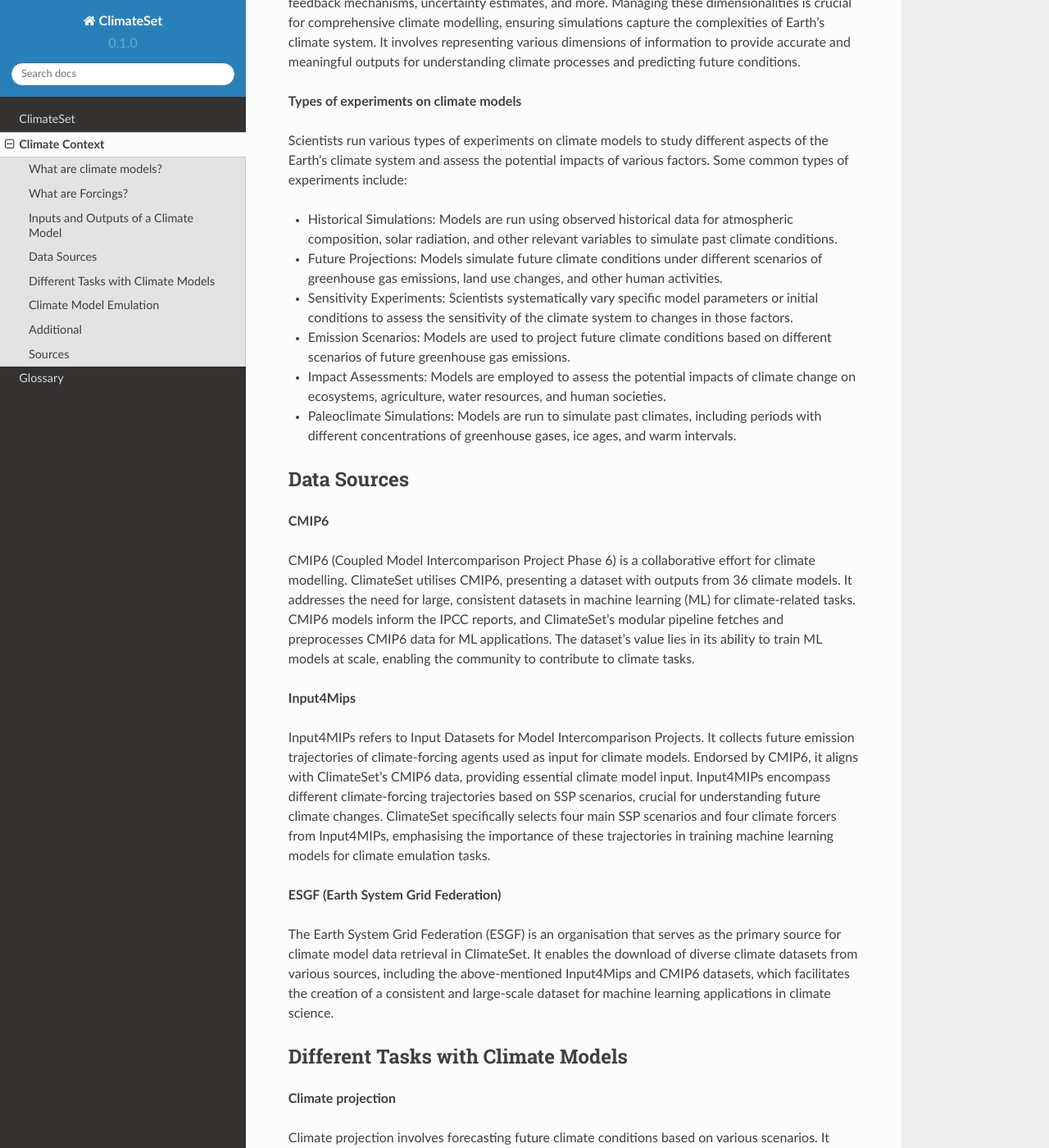
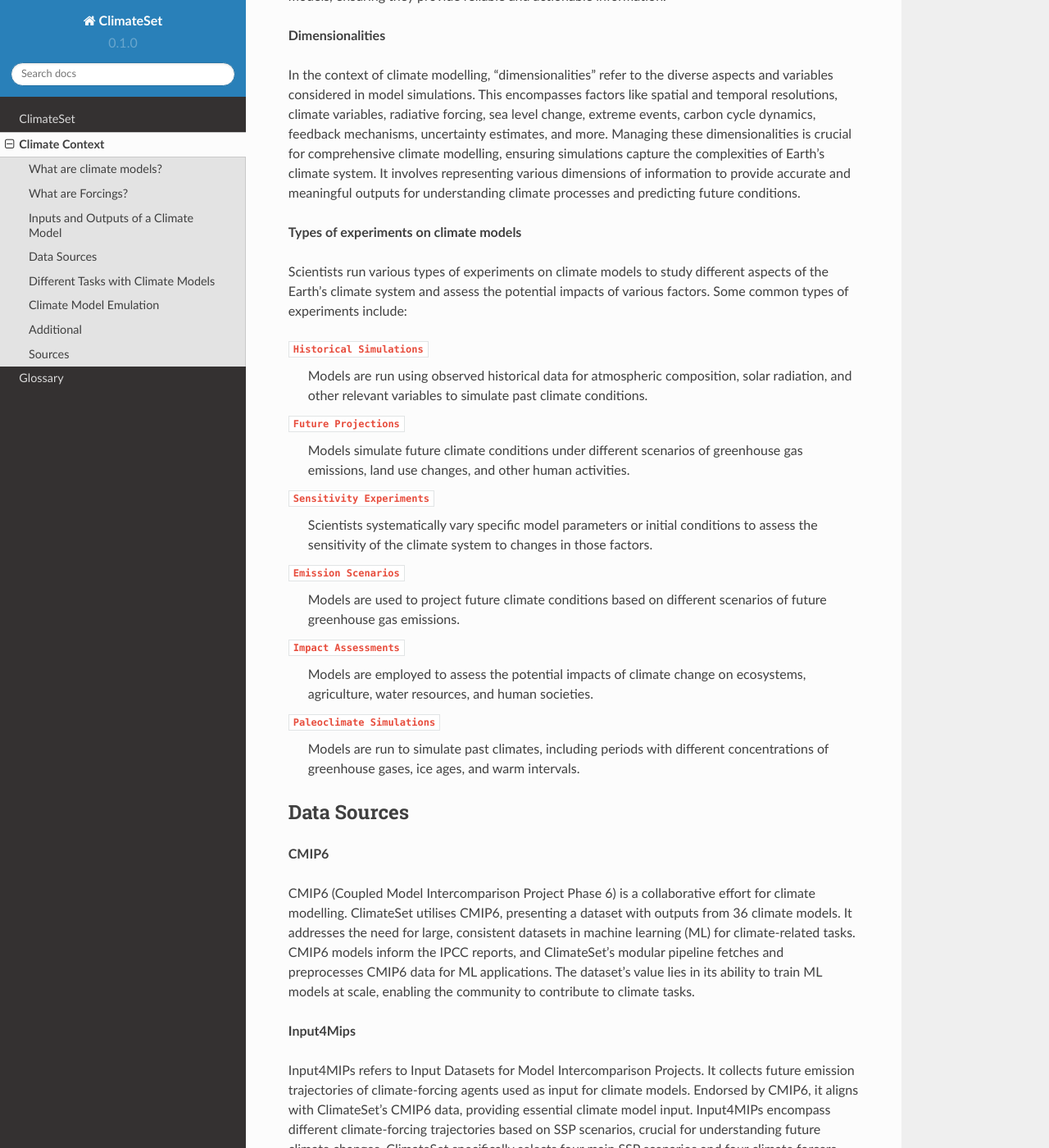
Before and after one commit to IlijaTrajkovic/ClimateSet, a Sphinx documentation site: the page built from docs/source/climatecontext.rst, in a window 1280 px wide and 1400 px high, scrolled down 6190 px. Shown: the whole window at 82% size. Built offline with Sphinx 7.4.7 and the Read the Docs theme 2.0.0, drawn with Linux system fonts in a browser that asks for light colours; some of the changed text lies outside the part shown.

Commit message:
edit text

```diff
--- a/docs/source/climatecontext.rst
+++ b/docs/source/climatecontext.rst
@@ -28,13 +28,17 @@
 
 **What is their purpose?**
 
-- Understanding Climate Processes: Models help scientists understand the fundamental processes driving climate variability and change.
+``Understanding Climate Processes``
+   Models help scientists understand the fundamental processes driving climate variability and change.
 
-- Predicting Future Climate: By inputting different scenarios of human activities and natural processes, models can project future climate conditions under different circumstances.
+``Predicting Future Climate``
+   By inputting different scenarios of human activities and natural processes, models can project future climate conditions under different circumstances.
 
-- Assessing Climate Impact: Models are used to assess the potential impacts of climate change on ecosystems, agriculture, water resources, and human societies.
+``Assessing Climate Impact``
+   Models are used to assess the potential impacts of climate change on ecosystems, agriculture, water resources, and human societies.
 
-- Policy Decision Support: Climate models provide information to policymakers to make informed decisions about climate mitigation and adaptation strategies.
+``Policy Decision Support``
+   Climate models provide information to policymakers to make informed decisions about climate mitigation and adaptation strategies.
 
 **Types**
 
@@ -118,7 +122,7 @@
    :alt: Factors influencing the climate which are used in climate models. Image courtesy of MetEd, The COMET Program, UCAR.
 
    Factors influencing the climate which are used in climate models.
-   Image courtesy of MetEd, The COMET Program, UCAR.
+   (Image courtesy of MetEd, The COMET Program, UCAR.)
 
 **Outputs**
 
@@ -141,17 +145,23 @@
 
 Scientists run various types of experiments on climate models to study different aspects of the Earth's climate system and assess the potential impacts of various factors. Some common types of experiments include:
 
-- Historical Simulations: Models are run using observed historical data for atmospheric composition, solar radiation, and other relevant variables to simulate past climate conditions.
+``Historical Simulations``
+   Models are run using observed historical data for atmospheric composition, solar radiation, and other relevant variables to simulate past climate conditions.
 
-- Future Projections:  Models simulate future climate conditions under different scenarios of greenhouse gas emissions, land use changes, and other human activities.
+``Future Projections``
+   Models simulate future climate conditions under different scenarios of greenhouse gas emissions, land use changes, and other human activities.
 
-- Sensitivity Experiments: Scientists systematically vary specific model parameters or initial conditions to assess the sensitivity of the climate system to changes in those factors.
+``Sensitivity Experiments``
+   Scientists systematically vary specific model parameters or initial conditions to assess the sensitivity of the climate system to changes in those factors.
 
-- Emission Scenarios: Models are used to project future climate conditions based on different scenarios of future greenhouse gas emissions.
+``Emission Scenarios``
+   Models are used to project future climate conditions based on different scenarios of future greenhouse gas emissions.
 
-- Impact Assessments:  Models are employed to assess the potential impacts of climate change on ecosystems, agriculture, water resources, and human societies.
+``Impact Assessments``
+   Models are employed to assess the potential impacts of climate change on ecosystems, agriculture, water resources, and human societies.
 
-- Paleoclimate Simulations:  Models are run to simulate past climates, including periods with different concentrations of greenhouse gases, ice ages, and warm intervals.
+``Paleoclimate Simulations``
+   Models are run to simulate past climates, including periods with different concentrations of greenhouse gases, ice ages, and warm intervals.
 
 
 Data Sources
```
Also changed, not shown: other parts of docs/source/climatecontext.rst (+3 -3 lines).
